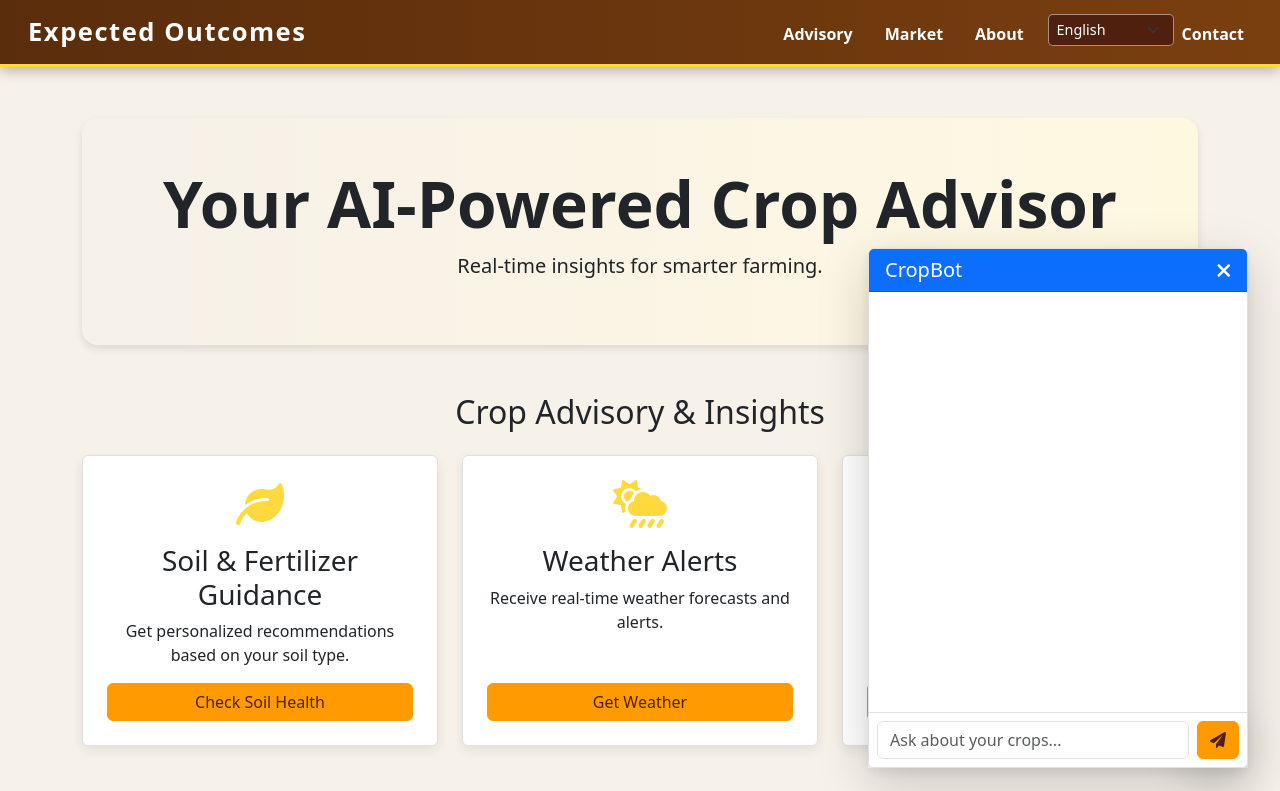
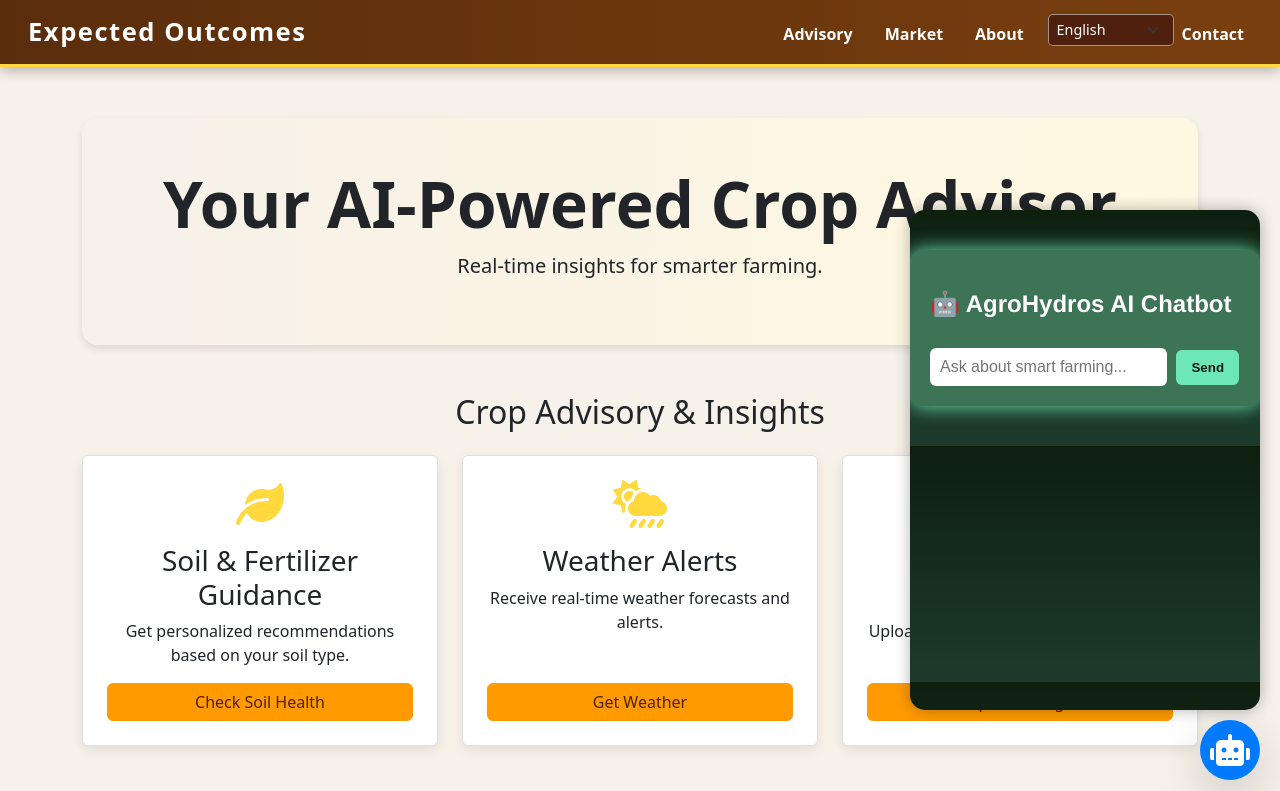
Before and after one commit to Jihan190124/AGRITECH, a plain HTML site: page index.html in a window 1280 px wide. Both pictures are taken after a click on the button 1218 px from the left and 738 px from the top of the page. Shown: the top 791 px of the page. Drawn offline with nearby package versions, Linux system fonts and the light colour scheme.

Commit message:
Update index.html

```diff
--- a/index.html
+++ b/index.html
@@ -112,23 +112,30 @@
         </div>
     </footer>
 
-    <button id="chatbot-button" class="btn rounded-circle shadow-lg d-flex align-items-center justify-content-center" data-en="Open Chatbot" data-hi="चैटबॉट खोलें" data-gu="ચેટબોટ ખોલો" data-ma="चॅटबॉट उघडा" data-pu="ਚੈਟਬੋਟ ਖੋਲ੍ਹੋ">
-        <i class="fas fa-robot text-white fa-2x"></i>
-    </button>
+    <!-- 🔹 Chatbot Button -->
+<button id="chatbot-btn" class="btn rounded-circle shadow-lg d-flex align-items-center justify-content-center"
+  style="position: fixed; bottom: 20px; right: 20px; width: 60px; height: 60px; background: #007bff; border: none; z-index: 1100;">
+  <i class="fas fa-robot text-white fa-2x"></i>
+</button>
 
-    <div id="chatbot-container" class="shadow-lg">
-        <div class="card h-100">
-            <div class="card-header bg-primary text-white d-flex justify-content-between align-items-center">
-                <h5 class="mb-0" data-en="CropBot" data-hi="फसल-बॉट" data-gu="પાક-બોટ" data-ma="पीक-बॉट" data-pu="ਫਸਲ-ਬੋਟ">CropBot</h5>
-                <button id="close-chatbot" class="btn btn-link text-white p-0"><i class="fas fa-times fa-lg"></i></button>
-            </div>
-            <div class="card-body d-flex flex-column" id="chatbot-messages"></div>
-            <div class="card-footer d-flex p-2">
-                <input type="text" id="user-input" class="form-control me-2" data-en="Ask about your crops..." data-hi="अपनी फसलों के बारे में पूछें..." data-gu="તમારા પાક વિશે પૂછો..." data-ma="तुमच्या पिकांबद्दल विचारा..." data-pu="ਆਪਣੀਆਂ ਫਸਲਾਂ ਬਾਰੇ ਪੁੱਛੋ..." placeholder="Ask about your crops...">
-                <button id="send-button" class="btn btn-primary"><i class="fas fa-paper-plane"></i></button>
-            </div>
-        </div>
-    </div>
+<!-- 🔹 Chatbot Container with iframe -->
+<div id="chatbot-container" style="position: fixed; bottom: 90px; right: 20px; width: 350px; height: 500px; display: none; z-index: 1100;">
+  <iframe id="chatbot-iframe" src="chatbot.html"
+    style="width:100%; height:100%; border:none; border-radius:15px; box-shadow:0 0 15px rgba(0,0,0,0.3);"></iframe>
+</div>
+
+<script>
+window.addEventListener("DOMContentLoaded", () => {
+  const chatbotBtn = document.getElementById("chatbot-btn");
+  const chatbotContainer = document.getElementById("chatbot-container");
+
+  chatbotBtn.onclick = () => {
+    chatbotContainer.style.display =
+      chatbotContainer.style.display === "none" ? "block" : "none";
+  };
+});
+</script>
+
 
     <script src="https://cdn.jsdelivr.net/npm/bootstrap@5.3.3/dist/js/bootstrap.bundle.min.js"></script>
     <script src="script.js"></script>
```
